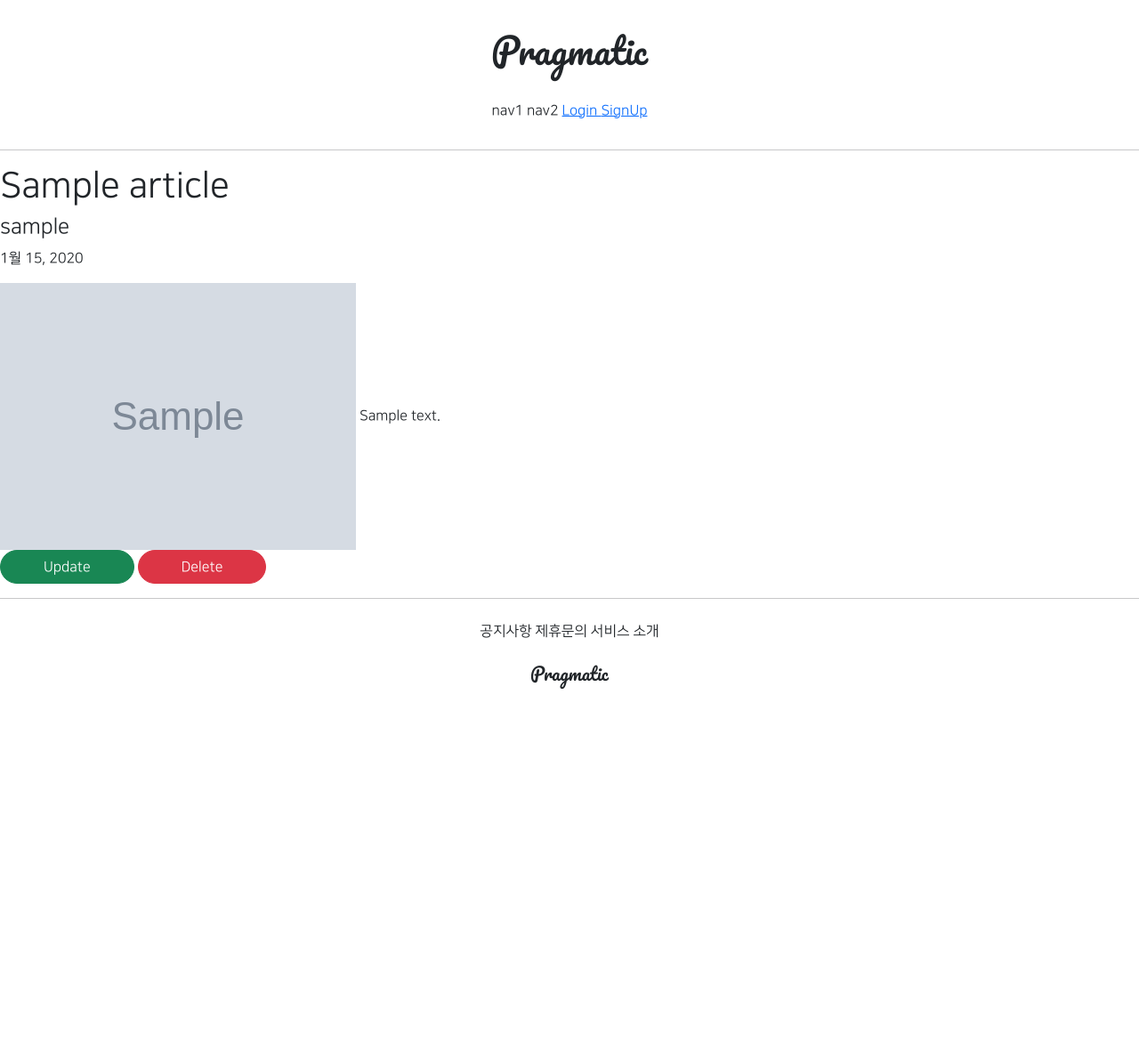
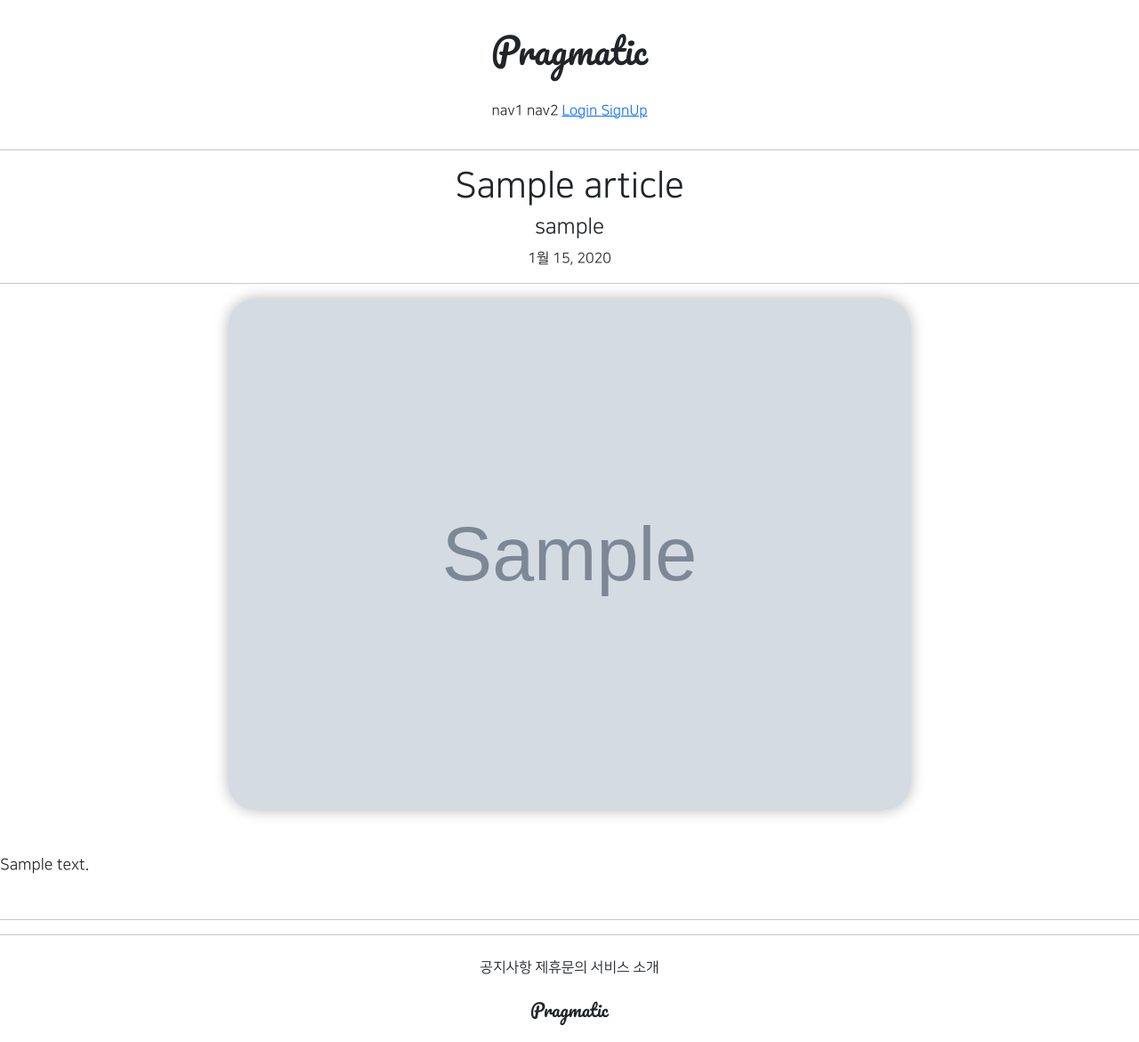
Before and after one commit to HeewonKwak/Python_Django, a Django app: page /articles/detail/1 in a window 1280 px wide. Shown: the whole page at 89% size. Before the commit the page ends 774 px from the top, so only its background shows below. Run offline with Django 3.2, Linux system fonts and the light colour scheme; tables that the repository leaves empty hold one stand-in row (values such as "Sample post"); grey boxes marked "Sample" are stand-in pictures; parts of the project's set-up code (start-up, migrations or seed data) failed here and were passed over; some libraries are stand-ins or nearby versions.

Commit message:
Python_django web :2021:08:6 commit 1

```diff
--- a/articleapp/templates/articleapp/detail.html
+++ b/articleapp/templates/articleapp/detail.html
@@ -2,17 +2,25 @@
 
 {% block content %}
 
-    <div>
-        <div>
+    <div class="'container text-center">
+        <div class="'my-5">
             {# 게시글 제목, 글쓴이, 작성일자 #}
-            <h1>{{ target_article.title }}</h1>
+            <h1 class="'NNS_B">{{ target_article.title }}</h1>
             <h4>{{ target_article.writer.profile.nickname }}</h4>
             <p>{{ target_article.created_at }}</p>
         </div>
-        <div>
+
+        <hr>
+
+        <div class="'my-5">
             {# 게시글 대표이미지, 글 내용 #}
-            <img src="{{ target_article.image.url }}" alt="">
-            {{ target_article.content }}
+            <img src="{{ target_article.image.url }}"
+                 class="article_image"
+                 alt="">
+            <div class="my-5 article_content">
+                {{ target_article.content }}
+            </div>
+            {% if target_article.writer == user %}
             <div>
                 <a href="{% url 'articleapp:update' pk=target_article.pk %}"
                     class="btn btn-success rounded-pill px-5">
@@ -23,6 +31,14 @@
                     Delete
                 </a>
             </div>
+            {% endif %}
+        </div>
+
+        <hr>
+
+        <div>
+                {#  댓글 내용, 댓글 작성창 #}
+
         </div>
     </div>
 
--- a/static/base.css
+++ b/static/base.css
@@ -42,3 +42,14 @@
 .round_button:hover {
     color: dimgray;
 }
+
+.article_content {
+    text-align: left;
+    font-size: 1.1rem;
+}
+
+.article_image{
+    border-radius: 2rem;
+    width: 60%;
+    box-shadow: 0 0 1rem #bcbcbc;
+}
```
